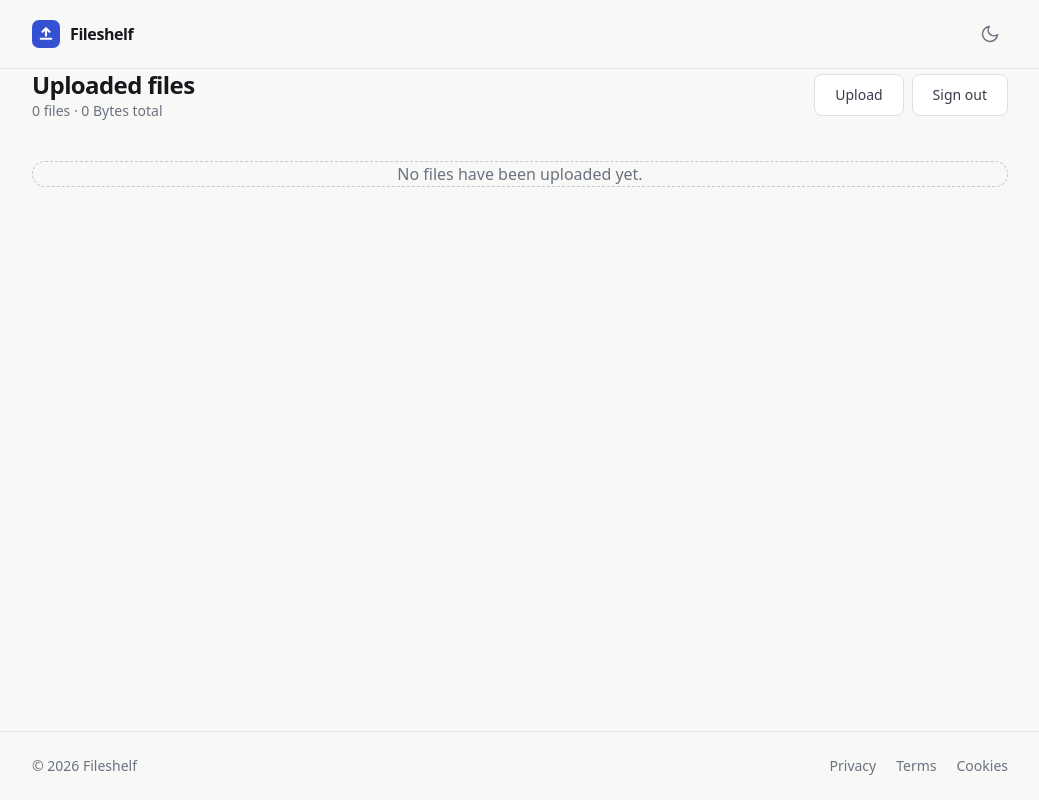
After one commit to Kyouzo/dllvault, a Flask app: template templates/admin.html in a window 1280 px wide. The commit adds this page. Shown: the whole page, without its empty margins (120-1159 px from the left). Run offline with Flask 3, Linux system fonts and the light colour scheme; the template is opened without the code that fills it, so the values that code supplies are empty; parts of the project's set-up code (start-up, migrations or seed data) failed here and were passed over.

Commit message:
Add files via upload

```diff
--- /dev/null
+++ b/templates/admin.html
@@ -0,0 +1,85 @@
+{% extends "base.html" %}
+{% block title %}Files · Admin · {{ site_name }}{% endblock %}
+{% block content %}
+<section class="mx-auto max-w-5xl px-4 py-10 sm:px-6">
+  <div class="flex flex-wrap items-end justify-between gap-4">
+    <div>
+      <h1 class="text-2xl font-semibold tracking-tight">Uploaded files</h1>
+      <p class="mt-1 text-sm text-ink-500 dark:text-ink-400">
+        {{ rows|length }} file{{ '' if rows|length == 1 else 's' }} · {{ total_bytes | filesizeformat(binary=True) }} total
+        {%- if truncated %} · showing the first {{ rows|length }}{% endif %}
+      </p>
+    </div>
+    <div class="flex items-center gap-2">
+      <a href="{{ url_for('index') }}" class="btn-secondary">Upload</a>
+      <form method="post" action="{{ url_for('admin_logout') }}">
+        <input type="hidden" name="csrf" value="{{ csrf_token }}">
+        <button type="submit" class="btn-secondary">Sign out</button>
+      </form>
+    </div>
+  </div>
+
+  {% with messages = get_flashed_messages(with_categories=true) %}
+    {% for category, message in messages %}
+      <div class="mt-5 rounded-lg border px-4 py-3 text-sm
+        {% if category == 'error' %}border-red-200 bg-red-50 text-red-800 dark:border-red-500/30 dark:bg-red-500/10 dark:text-red-200
+        {% else %}border-emerald-200 bg-emerald-50 text-emerald-800 dark:border-emerald-500/30 dark:bg-emerald-500/10 dark:text-emerald-200{% endif %}"
+        role="status">{{ message }}</div>
+    {% endfor %}
+  {% endwith %}
+
+  {% if not rows %}
+    <div class="mt-10 rounded-2xl border border-dashed border-ink-300 py-16 text-center text-ink-500 dark:border-ink-700 dark:text-ink-400">
+      No files have been uploaded yet.
+    </div>
+  {% else %}
+    <div class="mt-6 overflow-x-auto rounded-2xl border border-ink-200 bg-white shadow-card dark:border-ink-800 dark:bg-ink-900">
+      <table class="w-full text-left text-sm">
+        <thead class="border-b border-ink-200 text-xs uppercase tracking-wide text-ink-500 dark:border-ink-800 dark:text-ink-400">
+          <tr>
+            <th scope="col" class="px-4 py-3 font-medium">Name</th>
+            <th scope="col" class="px-4 py-3 font-medium">Size</th>
+            <th scope="col" class="px-4 py-3 font-medium">Uploaded</th>
+            <th scope="col" class="px-4 py-3 font-medium">Expires</th>
+            <th scope="col" class="px-4 py-3 text-right font-medium">Actions</th>
+          </tr>
+        </thead>
+        <tbody class="divide-y divide-ink-100 dark:divide-ink-800">
+          {% for row in rows %}
+          <tr class="align-middle {% if row.expired %}opacity-60{% endif %}">
+            <td class="max-w-xs px-4 py-3">
+              <div class="truncate font-medium" title="{{ row.name }}">{{ row.name }}</div>
+              <div class="truncate font-mono text-xs text-ink-400" title="{{ row.id }}">{{ row.id }}</div>
+            </td>
+            <td class="whitespace-nowrap px-4 py-3 tabular-nums text-ink-600 dark:text-ink-300">{{ row.size | filesizeformat(binary=True) }}</td>
+            <td class="whitespace-nowrap px-4 py-3 text-ink-600 dark:text-ink-300">{{ (row.uploaded_at or '')[:10] or '—' }}</td>
+            <td class="whitespace-nowrap px-4 py-3 text-ink-600 dark:text-ink-300">
+              {% if row.expired %}<span class="text-red-600 dark:text-red-400">expired</span>
+              {% elif row.expires_at %}{{ row.expires_at[:10] }}{% else %}—{% endif %}
+            </td>
+            <td class="whitespace-nowrap px-4 py-3 text-right">
+              <div class="inline-flex items-center gap-1.5">
+                <a href="{{ url_for('download', file_id=row.id) }}" target="_blank" rel="noopener"
+                   class="focus-ring rounded-md px-2.5 py-1.5 text-ink-600 transition hover:bg-ink-100 dark:text-ink-300 dark:hover:bg-ink-800">Open</a>
+                <form method="post" action="{{ url_for('admin_delete', file_id=row.id) }}"
+                      data-confirm="Delete “{{ row.name }}”? This can't be undone.">
+                  <input type="hidden" name="csrf" value="{{ csrf_token }}">
+                  <button type="submit" class="btn-danger px-2.5 py-1.5">Delete</button>
+                </form>
+              </div>
+            </td>
+          </tr>
+          {% endfor %}
+        </tbody>
+      </table>
+    </div>
+    {% if truncated %}
+    <p class="mt-4 text-sm text-ink-500 dark:text-ink-400">Only the first {{ rows|length }} files are shown. Raise <code>ADMIN_LIST_LIMIT</code> to see more.</p>
+    {% endif %}
+  {% endif %}
+</section>
+{% endblock %}
+
+{% block scripts %}
+<script src="{{ url_for('static', filename='js/admin.js') }}" defer></script>
+{% endblock %}
```
Also changed, not shown: templates/admin_login.html (added, +27 -0 lines), templates/cookies.html (+8 -1 lines).
